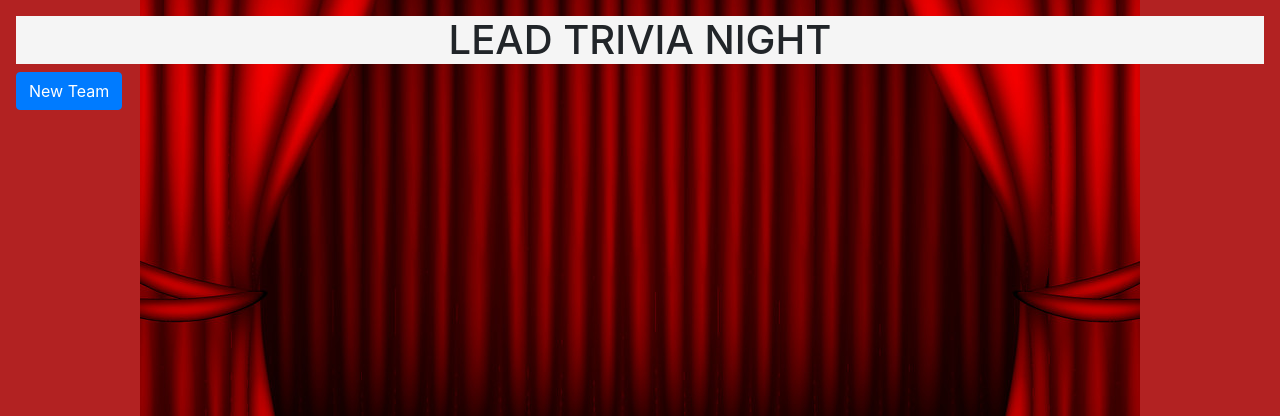
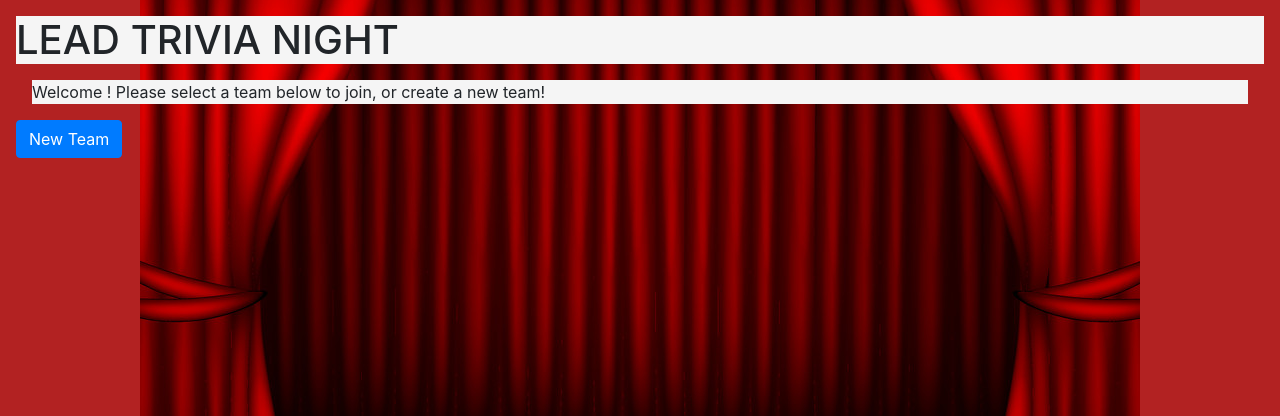
Before and after one commit to IsaacCasDen/LEADTrivia, a Django app: template django/LEADTriviaApp/app/templates/lobby.html in a window 1280 px wide. Shown: the top 416 px of the page. Run offline with Django 3.2, Linux system fonts and the light colour scheme; the template is opened without the code that fills it: most values are stand-ins (such as "Sample title", 1, 10 or a date in 2020); some libraries are stand-ins or nearby versions.

Commit message:
Added username and message

```diff
--- a/django/LEADTriviaApp/app/templates/lobby.html
+++ b/django/LEADTriviaApp/app/templates/lobby.html
@@ -36,6 +36,7 @@
 
     #userInfo {
         background-color: whitesmoke;
+        margin: 1em;
     }
     .infoitem {
         display: inline;
@@ -56,6 +57,8 @@
 </style>
 <script>
     var data={{data|safe}};
+    var userId = "{{userId|safe}}";
+    var gameId = {{gameId|safe}};
 
     document.onreadystatechange=function() {
         if (document.readyState=="complete") {
@@ -67,7 +70,10 @@
         var btnNewTeam = document.getElementById("btnNewTeam");
         var formTeams = document.getElementById("formTeams");
         var divTeams = document.getElementById("divTeams");
+        var divUser = document.getElementById("divUser");
         var teamIds = Object.keys(data['Teams']);
+
+        divUser.innerText = userId;
 
         btnNewTeam.onclick = function() {
             const hiddenField = document.createElement('input');
@@ -120,8 +126,10 @@
     <form id="formTeams" method="POST" action="/app/team/">
         {% csrf_token %}
         <div id="header">
-            <p align="center" class="h1"> LEAD TRIVIA NIGHT</p>
-
+            <p style="align-self: center;" class="h1">LEAD TRIVIA NIGHT</p>
+            <div id="userInfo">
+                <div class="infoitem">Welcome </div><div id="divUser" class="infoitem"></div><div class="infoitem">! Please select a team below to join, or create a new team!</div>
+            </div>
         </div>
         <div id="body">
             <div id="divTeams"></div>
```
